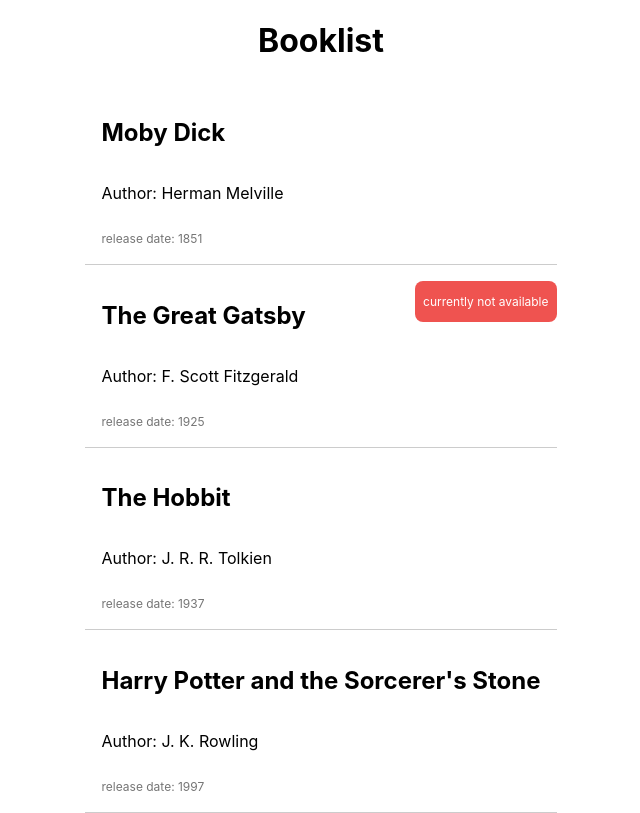
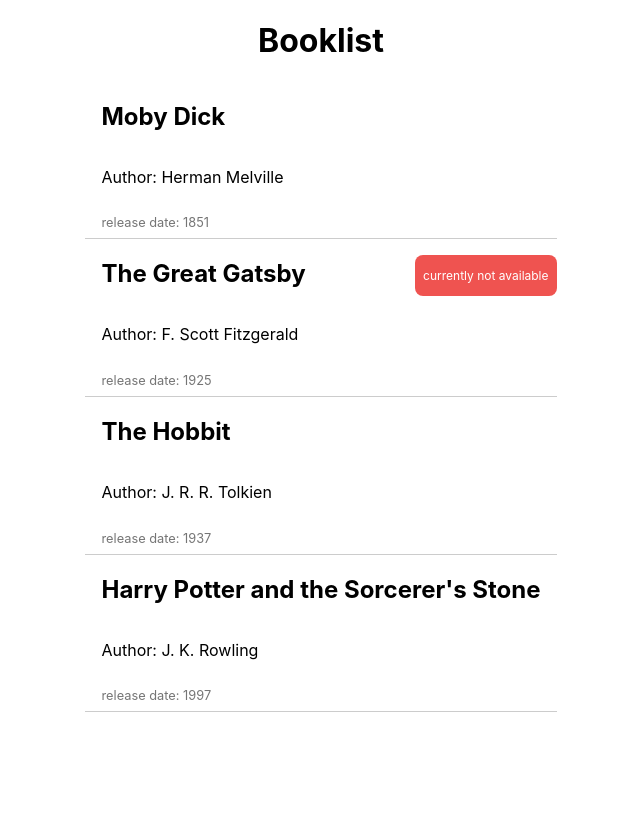
Before and after one commit to cap-react-trainings/code-examples, a React (Vite) app in the folder react-training-codeexamples/: page / in a window 1280 px wide. Shown: the whole page, without its empty margins (319-959 px from the left). Built offline with nearby package versions, Linux system fonts and the light colour scheme.

Commit message:
conditional rendering with styled components

```diff
--- a/react-training-codeexamples/package.json
+++ b/react-training-codeexamples/package.json
@@ -9,11 +9,13 @@
   },
   "dependencies": {
     "react": "^18.0.0",
-    "react-dom": "^18.0.0"
+    "react-dom": "^18.0.0",
+    "styled-components": "^5.3.5"
   },
   "devDependencies": {
     "@types/react": "^18.0.0",
     "@types/react-dom": "^18.0.0",
+    "@types/styled-components": "^5.1.25",
     "@vitejs/plugin-react": "^1.3.0",
     "typescript": "^4.6.3",
     "vite": "^2.9.7"
--- a/react-training-codeexamples/src/App.tsx
+++ b/react-training-codeexamples/src/App.tsx
@@ -1,23 +1,24 @@
 import "./App.css";
 import BookItem from "./components/book/Book";
 import { books } from "./testData/Booklist";
+import styled from "styled-components";
+
+const StyledContainer = styled.div`
+  display: flex;
+  justify-content: center;
+`;
 
 function App() {
   return (
     <div className="App">
-      <div
-        style={{
-          display: "flex",
-          justifyContent: "center",
-        }}
-      >
+      <StyledContainer>
         <div>
           <h1>Booklist</h1>
-          {books.map((book) => (
-            <BookItem book={book} />
+          {books.map((book, index) => (
+            <BookItem book={book} key={index} />
           ))}
         </div>
-      </div>
+      </StyledContainer>
     </div>
   );
 }
--- a/react-training-codeexamples/src/components/book/Book.tsx
+++ b/react-training-codeexamples/src/components/book/Book.tsx
@@ -1,53 +1,62 @@
 import { Book } from "../../testData/Booklist";
+import styled from "styled-components";
 
 interface Props {
   book: Book;
 }
+
+const StyledBookContainer = styled.div`
+  display: flex;
+  border-bottom: 1px solid #ccc;
+  justify-content: space-between;
+`;
+
+const StyledBookContent = styled.div`
+  display: flex;
+  flex-direction: column;
+  align-items: flex-start;
+  margin: 0 1rem;
+`;
+
+const StyledCaption = styled.p`
+  margin-bottom: 8px;
+  color: #757575;
+  font-size: 0.8rem;
+`;
+
+const StyledLabel = styled.div`
+  background-color: #ef5350;
+  padding: 8px;
+  height: 25px;
+  margin-top: 16px;
+  display: flex;
+  align-items: center;
+  border-radius: 8px;
+`;
+
+/**
+ * hint: take a look at the class names in dev tools
+ */
 
 const BookItem: React.FC<Props> = ({ book }: Props) => {
   /**
    * styling can be ignored for the moment, will be covered later on
    */
   return (
-    <div
-      style={{
-        borderBottom: "1px solid #ccc",
-        display: "flex",
-        justifyContent: "space-between",
-      }}
-    >
-      <div
-        style={{
-          display: "flex",
-          flexDirection: "column",
-          alignItems: "flex-start",
-          margin: "1rem",
-        }}
-      >
+    <StyledBookContainer>
+      <StyledBookContent>
         <h2>{book.title}</h2>
         <p>Author: {book.author}</p>
-        <p style={{ marginBottom: 2, color: "#757575", fontSize: "12px" }}>
-          release date: {book.releaseDate}
-        </p>
-      </div>
+        <StyledCaption>release date: {book.releaseDate}</StyledCaption>
+      </StyledBookContent>
       {!book.inStore && (
-        <div
-          style={{
-            backgroundColor: "#ef5350",
-            padding: "8px",
-            height: "25px",
-            marginTop: "16px",
-            display: "flex",
-            alignItems: "center",
-            borderRadius: "8px",
-          }}
-        >
+        <StyledLabel>
           <p style={{ color: "#fff", fontSize: "12px" }}>
             currently not available
           </p>
-        </div>
+        </StyledLabel>
       )}
-    </div>
+    </StyledBookContainer>
   );
 };
 
```
Also changed, not shown: 1 other file (tests, documents, lock files or other folders).
